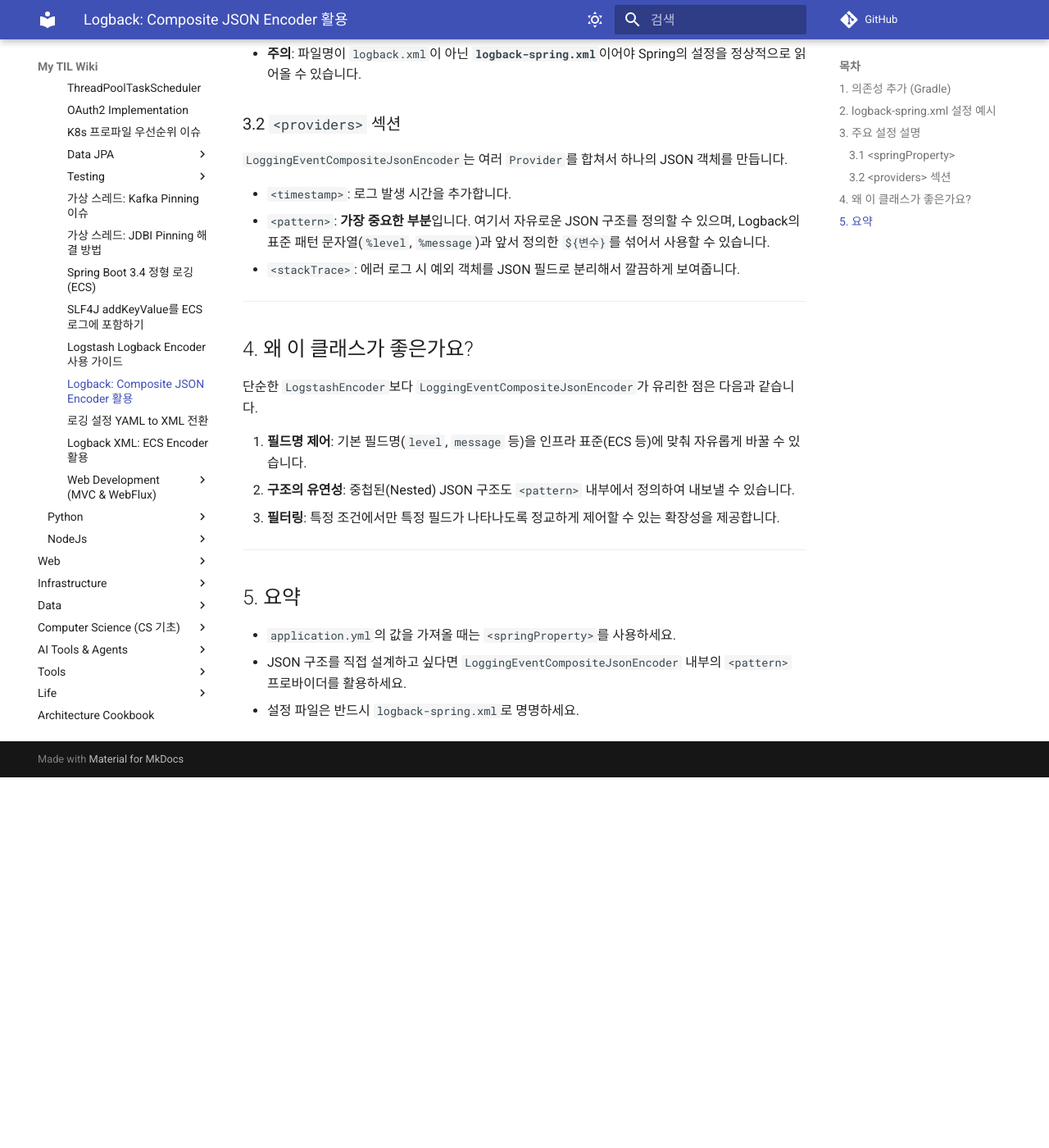
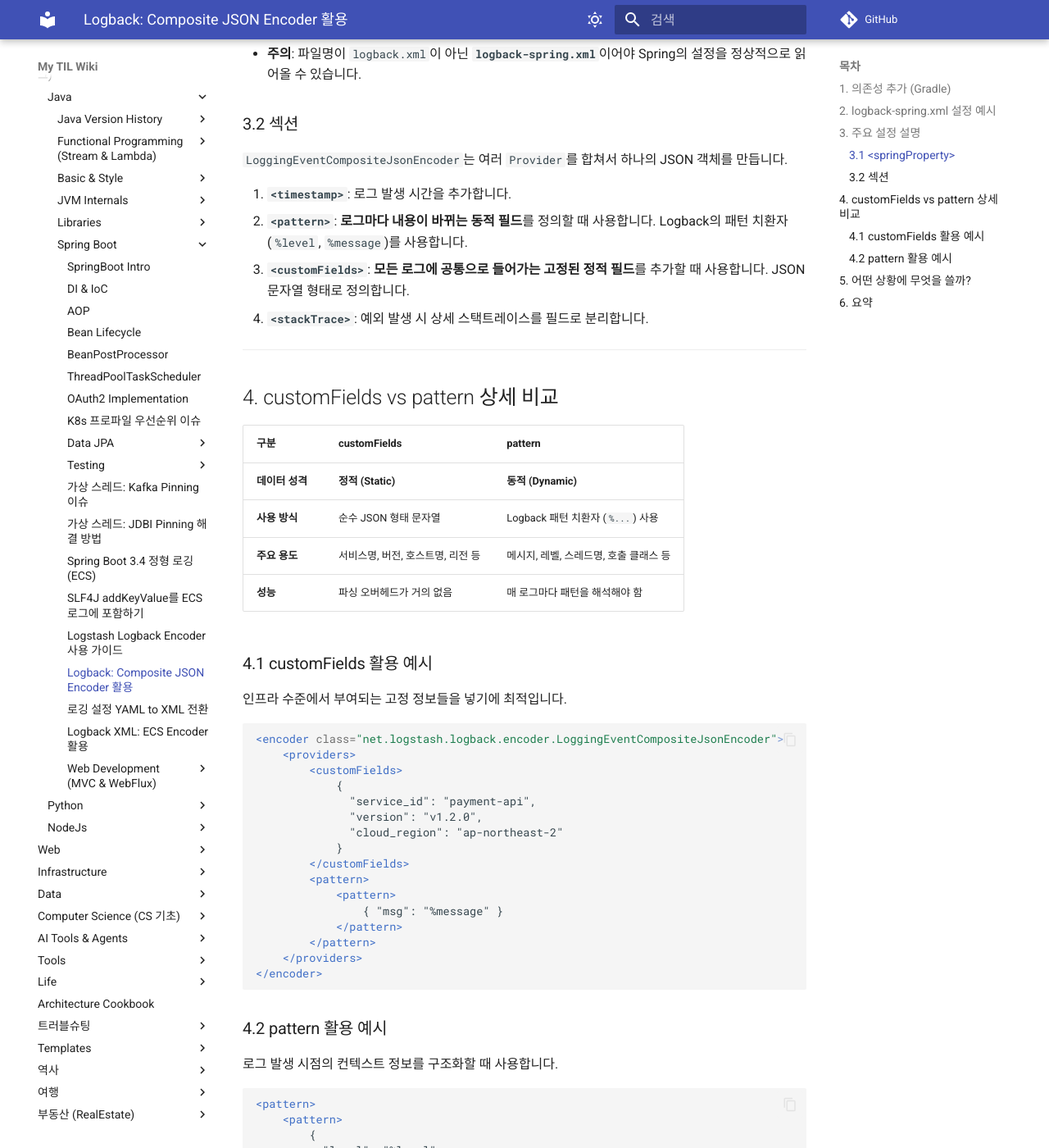
Before and after one commit to DevDooly/TIL, an MkDocs documentation site: the page built from docs/Language/Java/SpringBoot/Logback_JSON_Composite_Encoder.md, in a window 1280 px wide and 1400 px high, scrolled down 1710 px. Shown: the whole window at 82% size. Built offline with MkDocs 1.6.1 and Material for MkDocs 9.7.7, drawn with Linux system fonts in a browser that asks for light colours; comment, search, counter and statistics services are not loaded; before the commit the page ends 2658 px from its top, so only the background shows below that; some of the changed text lies outside the part shown.

Commit message:
docs: Logback JSON Encoder의 customFields vs pattern 비교 및 활용 사례 추가

````diff
--- a/docs/Language/Java/SpringBoot/Logback_JSON_Composite_Encoder.md
+++ b/docs/Language/Java/SpringBoot/Logback_JSON_Composite_Encoder.md
@@ -75,27 +75,76 @@
 * `name`: Logback 설정 내에서 사용할 변수명을 지정합니다. (예: `${APP_NAME}`)
 * **주의**: 파일명이 `logback.xml`이 아닌 **`logback-spring.xml`**이어야 Spring의 설정을 정상적으로 읽어올 수 있습니다.
 
-### 3.2 `<providers>` 섹션
+### 3.2 <providers> 섹션
 `LoggingEventCompositeJsonEncoder`는 여러 `Provider`를 합쳐서 하나의 JSON 객체를 만듭니다.
 
-* `<timestamp>`: 로그 발생 시간을 추가합니다.
-* `<pattern>`: **가장 중요한 부분**입니다. 여기서 자유로운 JSON 구조를 정의할 수 있으며, Logback의 표준 패턴 문자열(`%level`, `%message`)과 앞서 정의한 `${변수}`를 섞어서 사용할 수 있습니다.
-* `<stackTrace>`: 에러 로그 시 예외 객체를 JSON 필드로 분리해서 깔끔하게 보여줍니다.
+1. **`<timestamp>`**: 로그 발생 시간을 추가합니다.
+2. **`<pattern>`**: **로그마다 내용이 바뀌는 동적 필드**를 정의할 때 사용합니다. Logback의 패턴 치환자(`%level`, `%message`)를 사용합니다.
+3. **`<customFields>`**: **모든 로그에 공통으로 들어가는 고정된 정적 필드**를 추가할 때 사용합니다. JSON 문자열 형태로 정의합니다.
+4. **`<stackTrace>`**: 예외 발생 시 상세 스택트레이스를 필드로 분리합니다.
 
 ---
 
-## 4. 왜 이 클래스가 좋은가요?
+## 4. customFields vs pattern 상세 비교
 
-단순한 `LogstashEncoder`보다 `LoggingEventCompositeJsonEncoder`가 유리한 점은 다음과 같습니다.
+| 구분 | customFields | pattern |
+| :--- | :--- | :--- |
+| **데이터 성격** | **정적 (Static)** | **동적 (Dynamic)** |
+| **사용 방식** | 순수 JSON 형태 문자열 | Logback 패턴 치환자 (`%...`) 사용 |
+| **주요 용도** | 서비스명, 버전, 호스트명, 리전 등 | 메시지, 레벨, 스레드명, 호출 클래스 등 |
+| **성능** | 파싱 오버헤드가 거의 없음 | 매 로그마다 패턴을 해석해야 함 |
 
-1. **필드명 제어**: 기본 필드명(`level`, `message` 등)을 인프라 표준(ECS 등)에 맞춰 자유롭게 바꿀 수 있습니다.
-2. **구조의 유연성**: 중첩된(Nested) JSON 구조도 `<pattern>` 내부에서 정의하여 내보낼 수 있습니다.
-3. **필터링**: 특정 조건에서만 특정 필드가 나타나도록 정교하게 제어할 수 있는 확장성을 제공합니다.
+### 4.1 customFields 활용 예시
+인프라 수준에서 부여되는 고정 정보들을 넣기에 최적입니다.
+
+```xml
+<encoder class="net.logstash.logback.encoder.LoggingEventCompositeJsonEncoder">
+    <providers>
+        <customFields>
+            {
+              "service_id": "payment-api",
+              "version": "v1.2.0",
+              "cloud_region": "ap-northeast-2"
+            }
+        </customFields>
+        <pattern>
+            <pattern>
+                { "msg": "%message" }
+            </pattern>
+        </pattern>
+    </providers>
+</encoder>
+```
+
+### 4.2 pattern 활용 예시
+로그 발생 시점의 컨텍스트 정보를 구조화할 때 사용합니다.
+
+```xml
+<pattern>
+    <pattern>
+        {
+          "level": "%level",
+          "trace_id": "%mdc{traceId:-none}",
+          "logger": "%logger"
+        }
+    </pattern>
+</pattern>
+```
 
 ---
 
-## 5. 요약
+## 5. 어떤 상황에 무엇을 쓸까?
 
-* `application.yml`의 값을 가져올 때는 `<springProperty>`를 사용하세요.
-* JSON 구조를 직접 설계하고 싶다면 `LoggingEventCompositeJsonEncoder` 내부의 `<pattern>` 프로바이더를 활용하세요.
-* 설정 파일은 반드시 `logback-spring.xml`로 명명하세요.
+* **customFields를 써야 할 때**:
+    * 배포 시점에 결정되는 정보 (서비스 이름, 버전, 서버 ID).
+    * `springProperty`로 가져온 값을 단순히 모든 로그에 박아넣고 싶을 때.
+    * **이유**: 설정 시점에 한 번만 해석되므로 성능상 유리합니다.
+
+* **pattern을 써야 할 때**:
+    * Logback 내부의 특수 기호(`%`)를 써서 값을 추출해야 할 때.
+    * 로그마다 값이 변하는 필드 (시간, 레벨, 메시지, MDC 등).
+    * JSON의 계층 구조(Nested)를 복잡하게 설계해야 할 때.
+
+---
+
+## 6. 요약
--- a/docs/Recent_Changes.md
+++ b/docs/Recent_Changes.md
@@ -4,7 +4,7 @@
 
 | 수정 날짜 | 문서 경로 | 커밋 메시지 |
 | :--- | :--- | :--- |
-| 2026-04-09 09:25 | [Language/Java/SpringBoot/Logback_JSON_Composite_Encoder.md](Language/Java/SpringBoot/Logback_JSON_Composite_Encoder.md) | docs: Logback LoggingEventCompositeJsonEncoder 및 springProperty 활용 가이드 추가 |
+| 2026-04-09 09:31 | [Language/Java/SpringBoot/Logback_JSON_Composite_Encoder.md](Language/Java/SpringBoot/Logback_JSON_Composite_Encoder.md) | docs: Logback JSON Encoder의 customFields vs pattern 비교 및 활용 사례 추가 |
 | 2026-04-08 13:27 | [Language/Java/SpringBoot/JDBI_VT_Pinning_Solution.md](Language/Java/SpringBoot/JDBI_VT_Pinning_Solution.md) | docs: JDBI 가상 스레드 Pinning 해결을 위한 ThreadPoolExecutor 거부 정책 주의사항 추가 |
 | 2026-04-08 13:00 | [Language/Java/ThreadPoolExecutor.md](Language/Java/ThreadPoolExecutor.md) | docs: Java ThreadPoolExecutor 상세 분석 및 거부 정책(Rejection Policy) 가이드 추가 |
 | 2026-04-08 10:50 | [Language/Java/SpringBoot/Logstash_Logback_Encoder_Guide.md](Language/Java/SpringBoot/Logstash_Logback_Encoder_Guide.md) | docs: Logstash Logback Encoder 사용 가이드 및 SLF4J 2.0 연동 방법 추가 |
````
Also changed, not shown: README.md (+1 -1 lines).
